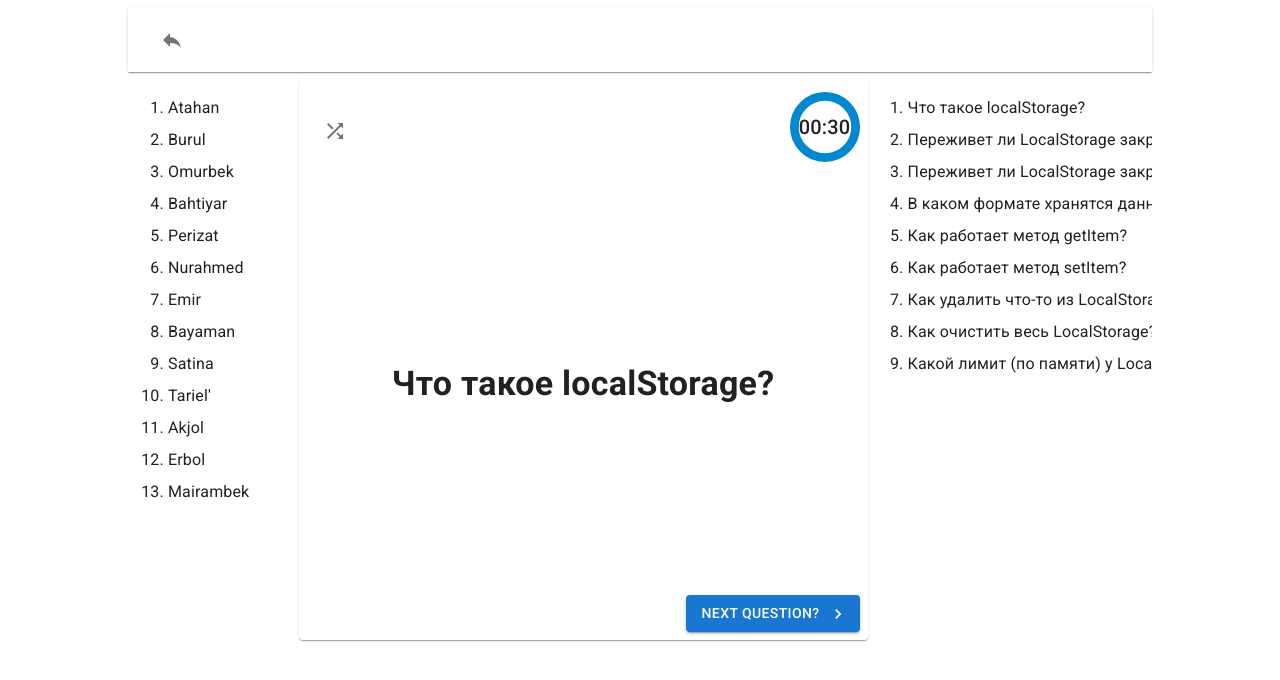
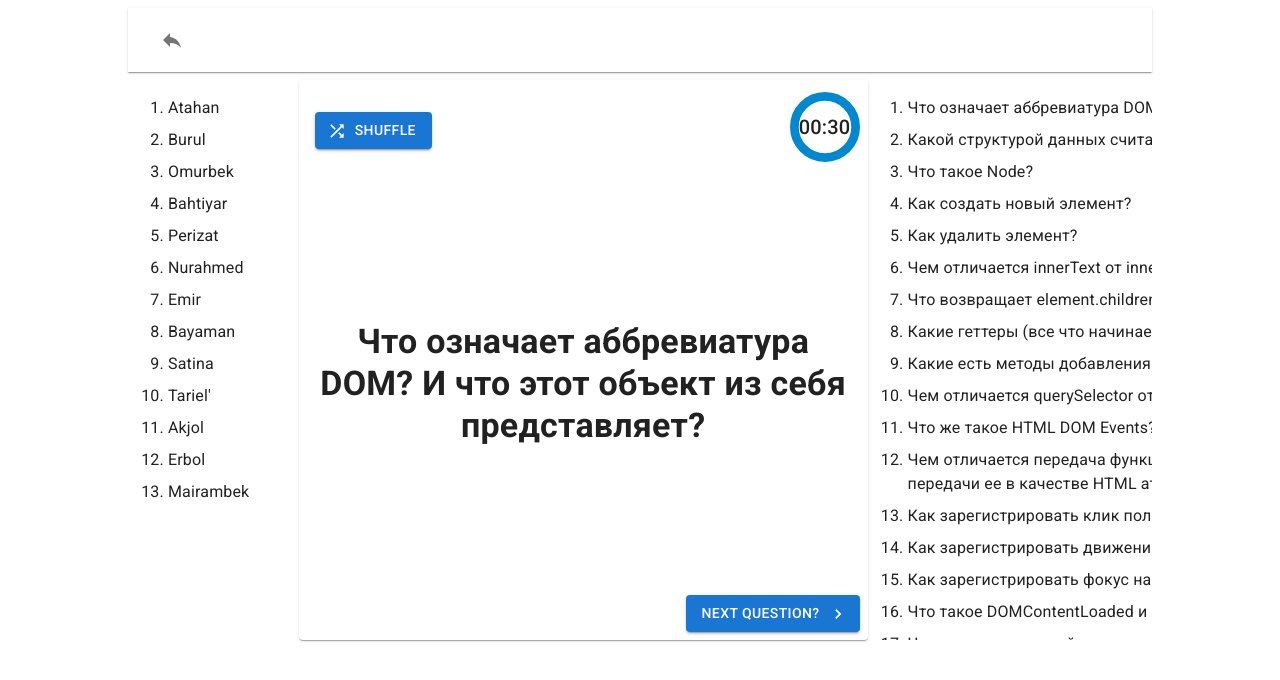
Before and after one commit to nomadec/qanda, a React (Create React App) app: page /questions_and_answers in a window 1280 px wide. Shown: the top 680 px of the page. Built offline with nearby package versions, Linux system fonts and the light colour scheme.

Commit message:
- add HTTPRequests questions;

```diff
--- a/src/api/questions_and_answers/questionsApi.js
+++ b/src/api/questions_and_answers/questionsApi.js
@@ -1,11 +1,14 @@
 import {
   domQuestions,
+  httpRequestsQuestions,
   jsQuestions,
   localStorageQuestions,
 } from '../../temp_data/questions_and_aswers/questionsData';
 
-// const questionsData = domQuestions.concat(localStorageQuestions);
-const questionsData = localStorageQuestions;
+const questionsData = domQuestions
+  .concat(localStorageQuestions)
+  .concat(httpRequestsQuestions);
+// const questionsData = localStorageQuestions;
 
 export function getQuestions() {
   return questionsData;
--- a/src/components/questions_and_answers/QuestionsAndAswers.jsx
+++ b/src/components/questions_and_answers/QuestionsAndAswers.jsx
@@ -52,9 +52,13 @@ const QuestionsAndAswers = () => {
         >
           <CardHeader
             avatar={
-              <IconButton onClick={handleNextStudent}>
-                <ShuffleIcon />
-              </IconButton>
+              <Button
+                variant="contained"
+                onClick={handleNextStudent}
+                startIcon={<ShuffleIcon />}
+              >
+                Shuffle
+              </Button>
             }
             title={students[studentInx]?.name}
             titleTypographyProps={{ fontWeight: 800, fontSize: 32 }}
--- a/src/temp_data/questions_and_aswers/questionsData.js
+++ b/src/temp_data/questions_and_aswers/questionsData.js
@@ -162,3 +162,18 @@ export const localStorageQuestions = [
   'Как очистить весь LocalStorage?',
   'Какой лимит (по памяти) у LocalStorage?',
 ];
+
+// ! HTTP Requests, AJAX
+export const httpRequestsQuestions = [
+  'Что такое XMLHttpRequest, как он работает?',
+  'Что возвращает запрос?',
+  'Что делает метод send()?',
+  'Как работает fetch? Что возращает fetch?',
+  'Какой запрос нужно сделать, чтобы стянуть данные?',
+  'Что возвращает JSON?',
+  'Что удобнее fetch или XMLHttpRequest?',
+  'Как fetch передается в настройки?',
+  'Как работают try catch, async await?',
+  'Для чего нужен async?',
+  'Как работает ajax?',
+];
```
